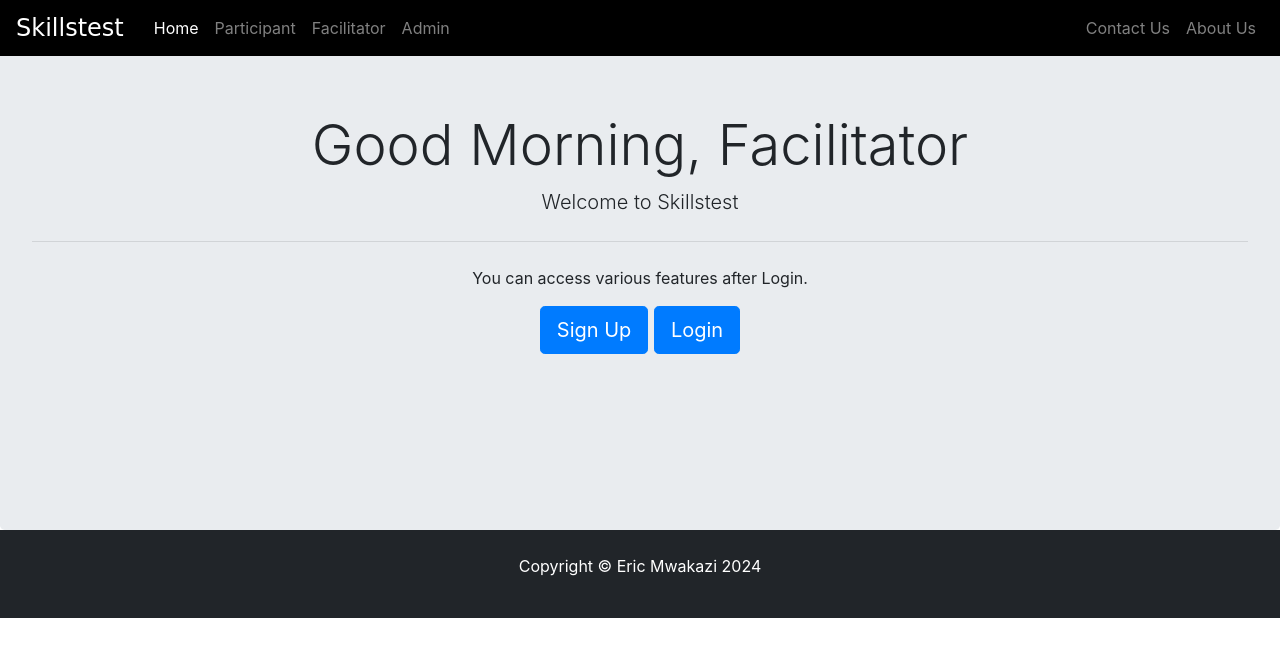
After one commit to Neivanny1/skillstest, a Django app: page /facilitator/facilitatorhome in a window 1280 px wide. The commit adds this page. Shown: the top 657 px of the page. Run offline with Django 4.2, Linux system fonts and the light colour scheme; some libraries are stand-ins or nearby versions.

Commit message:
facilitator and participant home page

```diff
--- a/facilitator/urls.py
+++ b/facilitator/urls.py
@@ -2,8 +2,10 @@ from django.urls import path
 from facilitator import views
 from django.contrib.auth.views import LoginView
 
+
 urlpatterns = [
-    path('facilitatorsignup/', views.facilitator_signup_view, name='facilitatorsignup'),
+    path('facilitatorhome', views.facilitatorhome, name='facilitatorhome'),
+    path('facilitatorsignup', views.facilitator_signup_view, name='facilitatorsignup'),
     path('facilitatorlogin', LoginView.as_view(template_name='facilitator/login.html'), name='facilitatorlogin'),
     path('facilitatordashboard', views.facilitator_dashboard_view, name='facilitatordashboard'),
 ]
--- a/facilitator/views.py
+++ b/facilitator/views.py
@@ -5,8 +5,17 @@ from django.contrib.auth.models import Group
 from django.contrib.auth.decorators import login_required,user_passes_test
 from challenge import models as QMODEL
 from participant import models as FMODEL
+from datetime import datetime
+# Create your views here.
+def facilitatorhome(request):
+    current_time = datetime.now()
+    context = {
+        'current_time': current_time
+    }
+    if request.user.is_authenticated:
+        return HttpResponseRedirect('afterlogin')
+    return render(request,'facilitator/home.html', context)
 
-# Create your views here.
 def facilitator_signup_view(request):
     userForm=forms.FacilitatorUserForm()
     facilitatorForm=forms.FacilitatorForm()
--- a/participant/urls.py
+++ b/participant/urls.py
@@ -3,6 +3,7 @@ from participant import views
 from django.contrib.auth.views import LoginView, LogoutView
 
 urlpatterns = [
+    path('participanthome', views.participanthome, name='participant'),
     path('participantlogin/', LoginView.as_view(template_name='participant/login.html'), name='participantlogin'),
     path('participantsignup/', views.participant_signup_view, name='participantsignup'),
     path('participantdashboard/', views.participant_dashboard_view, name='participantdashboard'),
--- /dev/null
+++ b/templates/facilitator/home.html
@@ -0,0 +1,44 @@
+<!DOCTYPE html>
+{% load static %}
+<html lang="en" dir="ltr">
+<head>
+  <meta charset="utf-8">
+  <meta name="viewport" content="width=device-width, initial-scale=1, shrink-to-fit=no">
+  <style media="screen">
+    .jumbotron {
+      margin-top: 0px;
+      margin-bottom: 0px;
+    }
+
+    .jumbotron h1 {
+      text-align: center;
+    }
+  </style>
+</head>
+<body>
+  {% include "navbar.html" %}
+  <br><br>
+  <div class="jumbotron" style="margin-bottom:0px;">
+    {% block greets %}
+        {% if 5 <= current_time.hour < 12 %}
+            <h1 class="display-4">Good Morning, Facilitator</h1>
+        {% elif 12 <= current_time.hour < 17 %}
+            <h1 class="display-4">Good Afternoon, Facilitator</h1>
+        {% elif 17 <= current_time.hour < 21 %}
+            <h1 class="display-4">Good Evening, Facilitator</h1>
+        {% else %}
+            <h1 class="display-4">Hello, Facilitator</h1>
+        {% endif %}
+    {% endblock %}
+    <p class="lead">Welcome to Skillstest</p>
+    <hr class="my-4">
+    <p>You can access various features after Login.</p>
+    <p class="lead">
+      <a class="btn btn-primary btn-lg" href="facilitatorsignup" role="button">Sign Up</a>
+      <a class="btn btn-primary btn-lg" href="facilitatorlogin" role="button">Login</a>
+    </p>
+    <br><br><br><br>
+  </div>
+  {% include "footer.html" %}
+</body>
+</html>
--- a/templates/navbar.html
+++ b/templates/navbar.html
@@ -41,8 +41,8 @@
           <!-- <a href="/teacher/teacherclick" class="nav-item nav-link">Teacher</a>
           <a href="/student/studentclick" class="nav-item nav-link">Student</a>
           <a href="/adminclick" class="nav-item nav-link">Admin</a> -->
-          <a href="#" class="nav-item nav-link">Participant</a>
-          <a href="#" class="nav-item nav-link">Facilitator</a>
+          <a href="/participant/participanthome" class="nav-item nav-link">Participant</a>
+          <a href="/facilitator/facilitatorhome" class="nav-item nav-link">Facilitator</a>
           <a href="#" class="nav-item nav-link">Admin</a>
         </div>
         <div class="navbar-nav">
```
Also changed, not shown: participant/views.py (+9 -0 lines), templates/participant/home.html (added, +44 -0 lines).
